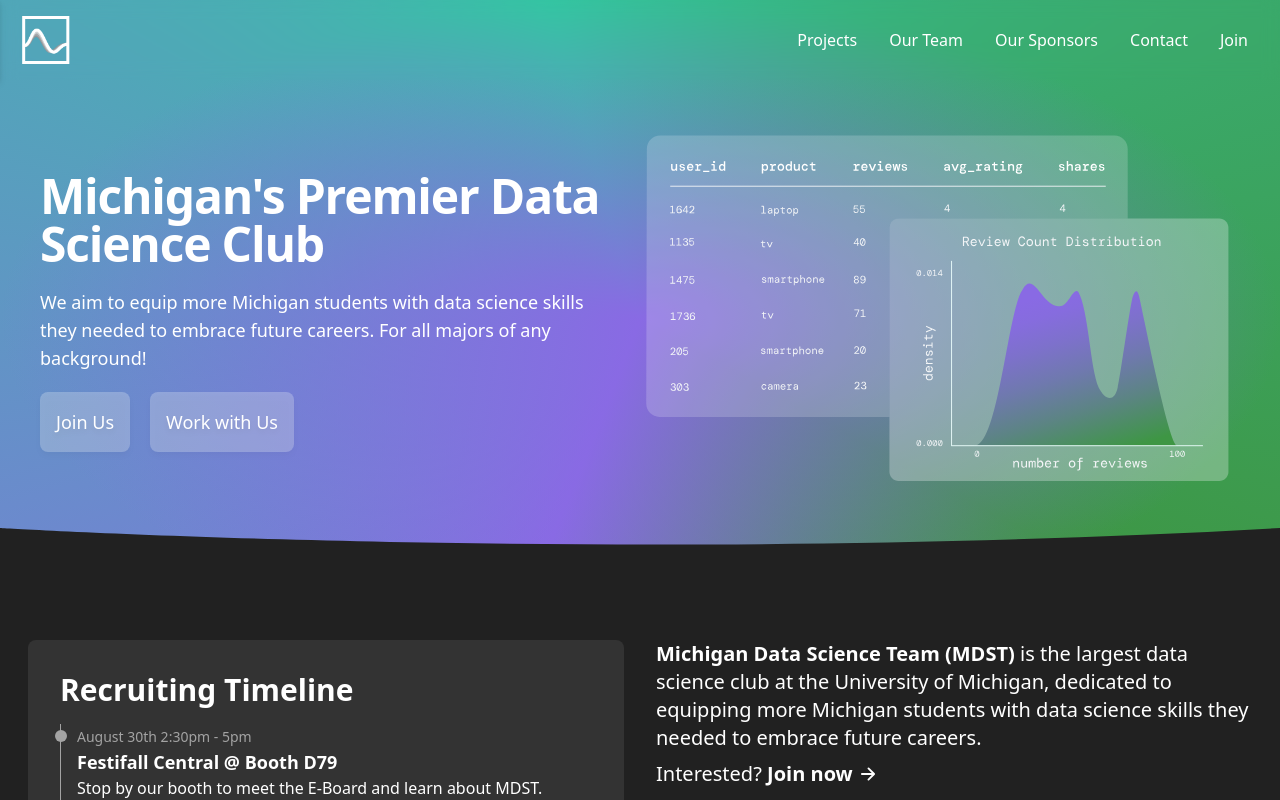
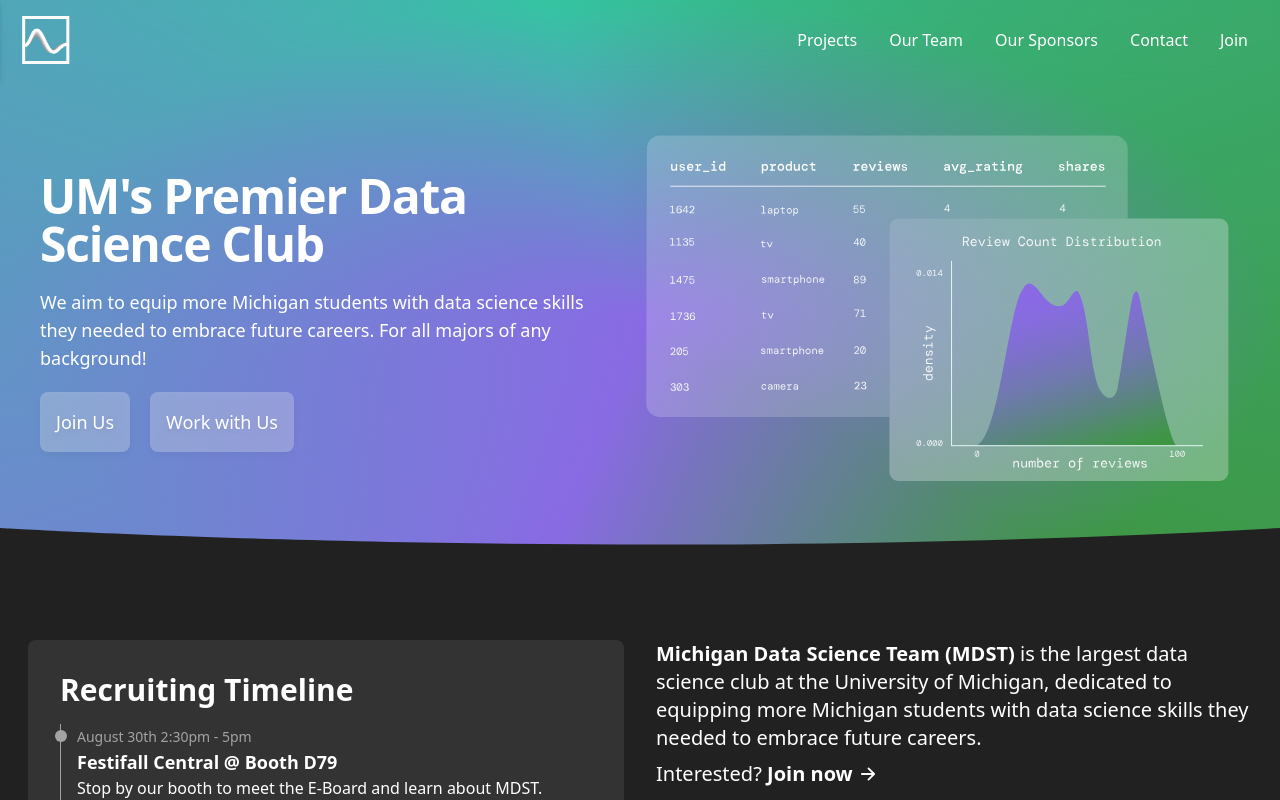
Before and after one commit to MichiganDataScienceTeam/official-website, a Next.js app: page / in a window 1280 px wide. Shown: the top 800 px of the page. Built offline with nearby package versions, Linux system fonts and the light colour scheme.

Commit message:
styling: change description

```diff
--- a/pages/index.jsx
+++ b/pages/index.jsx
@@ -29,7 +29,7 @@
         <div className="flex gap-8 items-center md:flex-row flex-col-reverse p-8">
           <div className="md:w-1/2 w-full">
             <h1 className="mb-2 md:mb-5 lg:text-5xl md:text-4xl text-3xl font-bold font-sans tracking-tight">
-              Michigan&apos;s Premier Data Science Club
+              UM&apos;s Premier Data Science Club
             </h1>
             <p className="mb-5 xl:text-lg lg:text-base text-sm font-light tracking-normal">
               We aim to equip more Michigan students with data science
```
